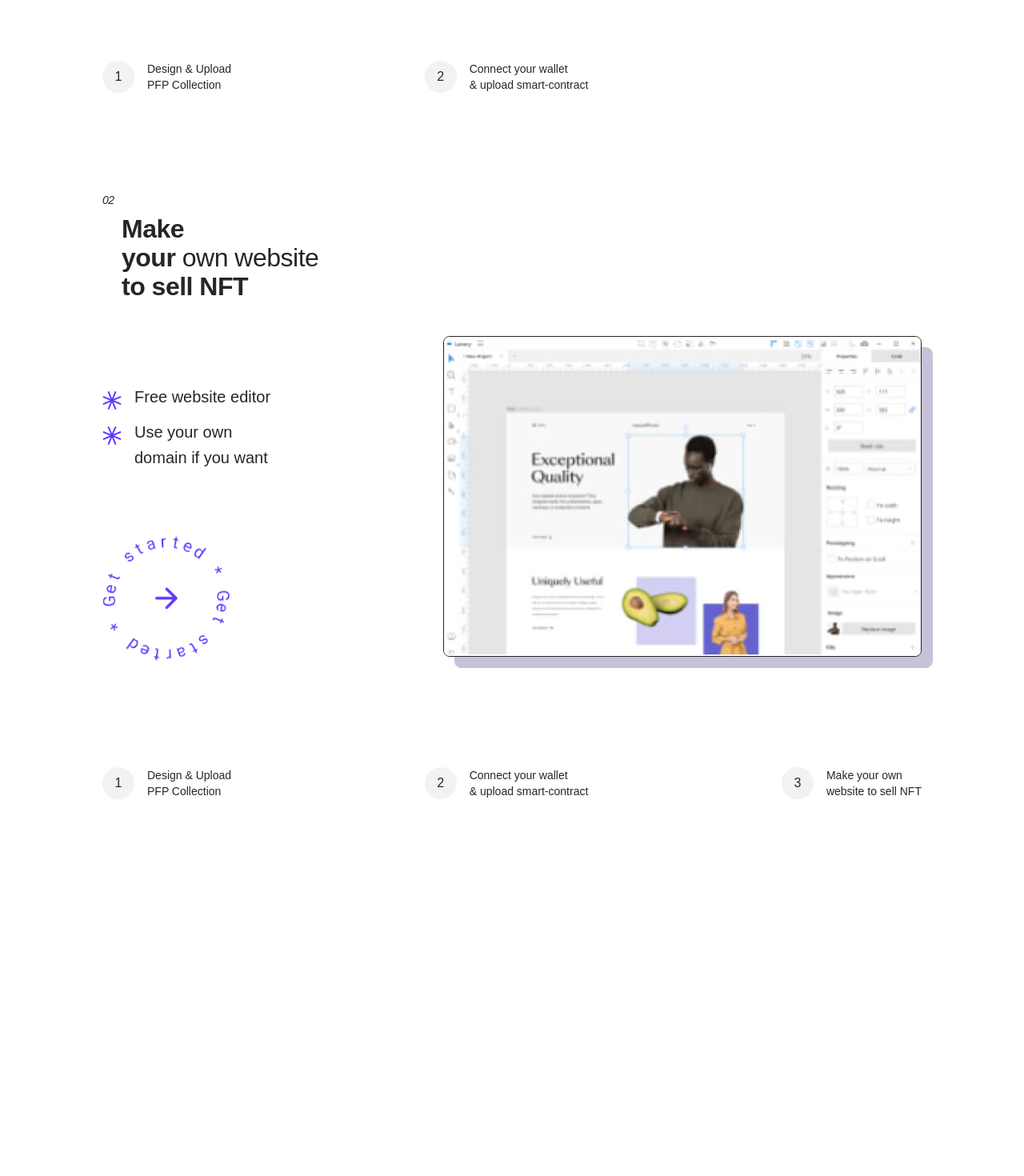
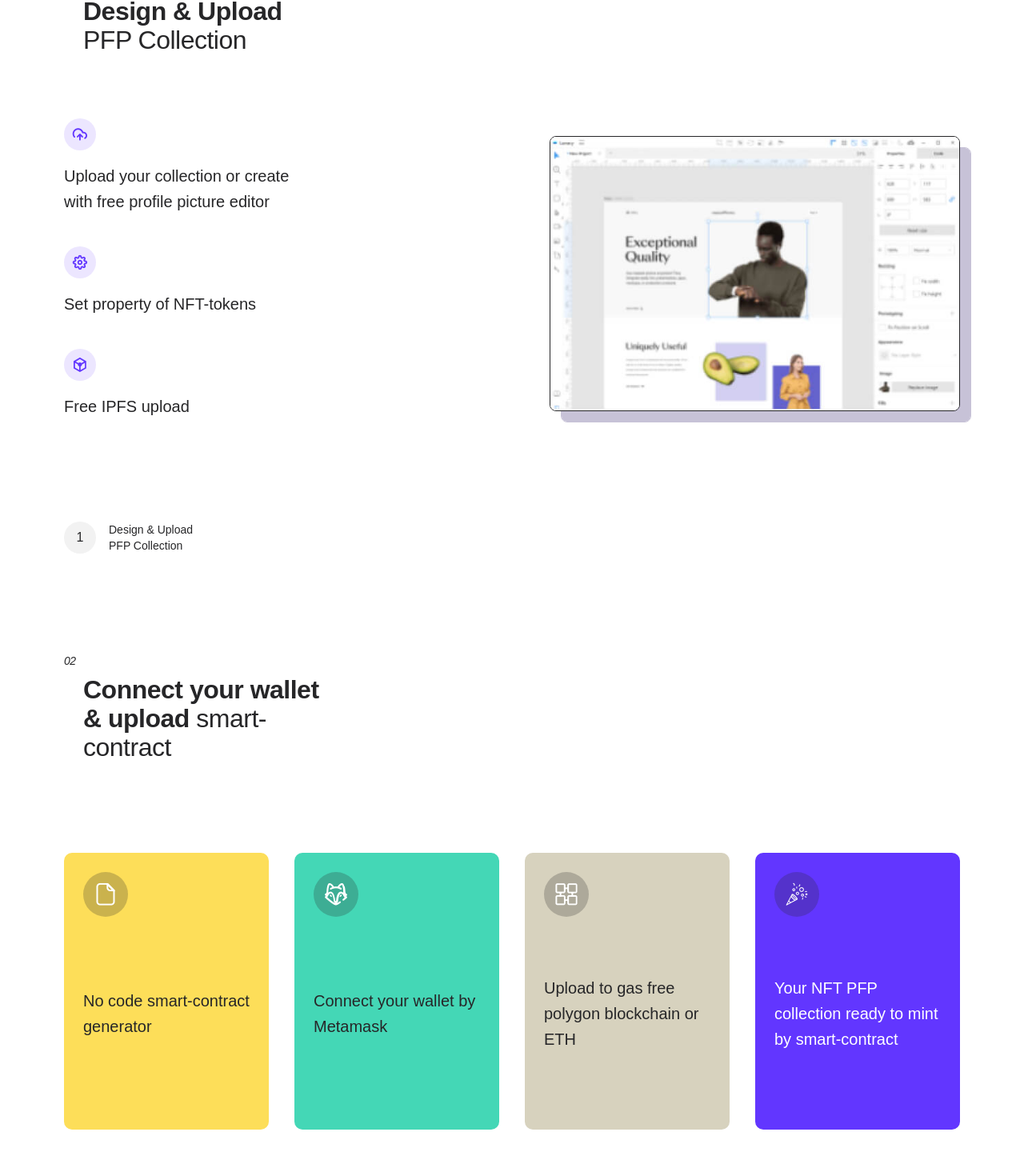
Before and after one commit to IlyaDeveloper/pff-station.front, a React (Vite) app: page / in a window 1280 px wide. Shown: the part 908-2378 px from the top of the page at 80% size. Built offline with nearby package versions, Linux system fonts and the light colour scheme.

Commit message:
Added card

```diff
--- /dev/null
+++ b/src/app/components/card/card.component.scss
@@ -0,0 +1,100 @@
+@import "./../../../scss/core/core";
+
+.card {
+  display: flex;
+  flex-flow: column;
+
+  width: 100%;
+  min-width: rem(256);
+  min-height: rem(346);
+
+  padding: $contentGutterX2;
+
+  background: $tertiary;
+  box-shadow: 0 0 0 0 $primary-light;
+
+  border-radius: rem(10);
+
+  transform: scale(1) translate(0, rem(10));
+  transition: .6s cubic-bezier(.17, .67, .46, .79);
+  transition-property: transform, box-shadow, background-color;
+  transform-origin: bottom left;
+
+  cursor: crosshair;
+  user-select: none;
+
+  &__icon {
+    display: inline-flex;
+    align-items: center;
+    justify-content: center;
+
+    width: rem(56);
+    height: rem(56);
+
+    color: $light;
+
+    font-size: rem(28);
+
+    border-radius: 50%;
+    background-color: var(--cl-dark24);
+
+    &:before {
+      animation: card-icon-animation 2.5s linear 0s infinite both;
+      animation-play-state: var(--card-icon-animation-state, paused);
+    }
+  }
+
+  &__text {
+    margin: auto;
+
+    font-weight: 500;
+    font-size: rem(20);
+    line-height: rem(32);
+
+    transform: var(--card-text-transform, none);
+    transition: transform .6s cubic-bezier(.17, .67, .46, .79);
+  }
+
+  &.--second {
+    background-color: $secondary;
+  }
+
+  &.--tertiary {
+    background-color: $fourth;
+  }
+
+  &.--fourth {
+    color: $light;
+    background-color: $primary;
+  }
+
+  @include only-mouse {
+    &:hover {
+      position: relative;
+      z-index: 1;
+      --card-icon-animation-state: start;
+      --card-text-transform: scale(0.9) translate(#{rem(-10), rem(11)});
+
+      transform: scale(1.1) translate(0, rem(10));
+      box-shadow: rem(12) rem(12) 0 0 $primary-light;
+    }
+
+    &:not(:hover) {
+      --card-icon-animation-scale: none !important;
+    }
+  }
+}
+
+@include keyframes(card-icon-animation) {
+  0% {
+    transform: var(--card-icon-animation-scale, scaleX(1));
+  }
+
+  50% {
+    transform: var(--card-icon-animation-scale, scaleX(-1));
+  }
+
+  100% {
+    transform: var(--card-icon-animation-scale, scaleX(1));
+  }
+}
--- /dev/null
+++ b/src/app/components/card/card.component.tsx
@@ -0,0 +1,24 @@
+import {Component} from "react";
+import './card.component.scss'
+
+interface CardProps {
+    children?: React.ReactNode;
+    hostClass?: string,
+    iconClass?: string,
+}
+
+class CardComponent extends Component<CardProps> {
+    render() {
+        return (
+            <article className={'card ' + this.props.hostClass}>
+                <div className={'card__icon ' + this.props.iconClass}></div>
+
+                <p className="card__text">
+                    {this.props.children}
+                </p>
+            </article>
+        );
+    }
+}
+
+export default CardComponent
--- a/src/app/components/common/header/header.component.scss
+++ b/src/app/components/common/header/header.component.scss
@@ -34,9 +34,9 @@
 
     &:before {
       position: absolute;
+      right: var(--container-gutter);
+      left: var(--container-gutter);
       bottom: 0;
-
-      margin: 0 var(--container-gutter);
 
       content: '';
 
--- a/src/app/pages/home/components/connect-your-wallet/connect-your-wallet.component.scss
+++ b/src/app/pages/home/components/connect-your-wallet/connect-your-wallet.component.scss
@@ -1,5 +1,18 @@
 @import "../../../../../scss/core/core";
 
 .connect-your-wallet {
+  @extend %section;
 
+  &__list {
+    display: grid;
+    grid-template-columns: repeat(auto-fit, minmax(rem(236), 1fr));
+    align-items: stretch;
+    justify-content: space-between;
+    flex-flow: row wrap;
+    grid-gap: rem(32);
+
+    width: 100%;
+
+    margin: rem(80) 0;
+  }
 }
--- a/src/app/pages/home/components/connect-your-wallet/connect-your-wallet.component.tsx
+++ b/src/app/pages/home/components/connect-your-wallet/connect-your-wallet.component.tsx
@@ -1,8 +1,55 @@
 import './connect-your-wallet.component.scss'
+import HeadingComponent from "../../../../components/ui/heading/heading.component";
+import CardComponent from "../../../../components/card/card.component";
+
+const CONNECT_YOUR_WALLET_CARDS = [
+    {
+        caption: 'No code smart-contract generator',
+        stateClass: '',
+        iconClass: 'pfi-file'
+    },
+    {
+        caption: 'Connect your wallet by Metamask',
+        stateClass: '--second',
+        iconClass: 'pfi-fox'
+    },
+    {
+        caption: 'Upload to gas free polygon blockchain or ETH',
+        stateClass: '--tertiary',
+        iconClass: 'pfi-group'
+    },
+    {
+        caption: 'Your NFT PFP collection ready to mint by smart-contract',
+        stateClass: '--fourth',
+        iconClass: 'pfi-collection'
+    },
+]
 
 const ConnectYourWalletComponent = () => {
     return (
-        <section></section>
+        <section className="connect-your-wallet">
+            <div className="container">
+                <HeadingComponent hostClass={'--counter'} headingLevel={2} steps={2}>
+                    Connect your wallet<br/>
+                    & upload<span> smart-<br/>contract</span>
+                </HeadingComponent>
+
+                <div className="connect-your-wallet__list">
+
+                    {
+                        CONNECT_YOUR_WALLET_CARDS.map((item) => {
+                            return (
+                                <CardComponent
+                                    hostClass={item.stateClass}
+                                    children={item.caption}
+                                    iconClass={item.iconClass}/>
+                            )
+                        })
+                    }
+
+                </div>
+            </div>
+        </section>
     );
 }
 
--- a/src/app/pages/home/components/design-upload/design-upload.component.scss
+++ b/src/app/pages/home/components/design-upload/design-upload.component.scss
@@ -1,5 +1,85 @@
 @import "../../../../../scss/core/core";
 
 .design-upload {
+  @extend %section;
+  --container-gap: #{rem(40)};
+  --container-block: grid;
+
+  &__items {
+    display: grid;
+    gap: rem(40);
+
+    max-width: rem(310);
+
+    margin: $contentGutter 0 auto;
+  }
+
+  &__item {
+    display: inline-grid;
+    gap: $contentGutter;
+
+    font-weight: 500;
+    font-size: rem(20);
+    line-height: rem(32);
+
+    &.--cloud, &.--property, &.--box {
+      &:before {
+        display: inline-flex;
+        place-content: center center;
+        align-items: center;
+
+        width: rem(40);
+        height: rem(40);
+
+        color: $primary;
+
+        @include pseudo-icon($pfi-cloud, 18.33);
+
+        border-radius: 50%;
+        background-color: rgba(#6236FF, 0.12);
+      }
+
+      &.--property {
+        &:before {
+          content: $pfi-option !important;
+        }
+      }
+
+      &.--box {
+        &:before {
+          content: $pfi-box !important;
+        }
+      }
+    }
+  }
+
+  &__right {
+    max-width: rem(513);
+
+    margin: auto 0 rem(10) auto;
+  }
+
+  @include min-wide(phonesLg) {
+    .container {
+      grid-auto-columns: 1fr 2fr;
+    }
+
+    &__right {
+      grid-column: 2;
+      grid-row: 1/3;
+    }
+  }
+
+
+  @include max-wide(phonesLg) {
+    &__items {
+      order: 2;
+    }
+
+    &__right {
+      order: 1;
+    }
+
+  }
 
 }
--- a/src/app/pages/home/components/design-upload/design-upload.component.tsx
+++ b/src/app/pages/home/components/design-upload/design-upload.component.tsx
@@ -1,11 +1,29 @@
 import './design-upload.component.scss';
+import HeadingComponent from "../../../../components/ui/heading/heading.component";
+import PictureWrapComponent from "../../../../components/picture-wrap/picture-wrap.component";
 // import HeadingComponent from "../../../../components/ui/heading/heading.component";
 
 const DesignUploadComponent = () => {
     return (
-        <section className={'design-upload'}>
+        <section className="design-upload">
             <div className="container">
-                {/*<HeadingComponent TagName={'h2'} hostClass={'--h2'}></HeadingComponent>*/}
+                <HeadingComponent hostClass={'--counter'} headingLevel={2} steps={1}>
+                    Design & Upload<br/>
+                    <span>PFP Collection</span>
+                </HeadingComponent>
+
+                <div className="design-upload__items">
+                    <mark className="design-upload__item --cloud">
+                        Upload your collection or create with free profile picture editor
+                    </mark>
+                    <mark className="design-upload__item --property">Set property of NFT-tokens</mark>
+                    <mark className="design-upload__item --box">Free IPFS upload</mark>
+                </div>
+
+
+                <div className="design-upload__right">
+                    <PictureWrapComponent/>
+                </div>
             </div>
         </section>
     )
--- a/src/app/pages/home/components/own-website/own-website.component.scss
+++ b/src/app/pages/home/components/own-website/own-website.component.scss
@@ -3,10 +3,8 @@
 .own-website {
   @extend %section;
 
-  .container {
-    --container-block: grid;
-    grid-auto-columns: 1fr max-content;
-  }
+  overflow: hidden;
+
 
   &__list {
     max-width: rem(216);
@@ -42,8 +40,45 @@
 
   &__right {
     grid-column: 2;
-    grid-row: 1/4;
+    //grid-row: 1/4;
 
     margin: auto 0 rem(10) auto;
   }
+
+  @include min-wide(phonesLg) {
+    .container {
+      display: grid;
+      grid-auto-columns: 1fr 2fr;
+    }
+  }
+
+  @include max-wide(phonesLg) {
+    --container-position: relative;
+
+    .own-website__right {
+      position: absolute;
+      right: -50%;
+      bottom: 0;
+      z-index: -1;
+
+      &:before {
+        position: absolute;
+        top: rem(-20);
+        left: rem(-20);
+        right: 0;
+        bottom: rem(-20);;
+        z-index: 1;
+
+        content: '';
+
+        background: linear-gradient(90deg, rgba(255,255,255,1) -5%, rgba(255, 255, 255, 0) 100%);
+      }
+    }
+  }
+
+  @include max-wide(phones) {
+    .own-website__right:before {
+      background: linear-gradient(90deg, rgba(255, 255, 255, 1) 25%, rgba(255, 255, 255, 0) 100%);
+    }
+  }
 }
--- a/src/app/pages/home/components/own-website/own-website.component.tsx
+++ b/src/app/pages/home/components/own-website/own-website.component.tsx
@@ -5,15 +5,14 @@ import GetStartedComponent from "../../../../components/get-started/get-started.
 
 const OwnWebsiteComponent = () => {
     return (
-        <section className={'own-website'}>
+        <section className='own-website'>
             <div className="container">
-                <div className="">
-                    <HeadingComponent hostClass={'--counter'} headingLevel={2} steps={2}>
+                <div className="own-website__left">
+                    <HeadingComponent hostClass={'--counter'} headingLevel={2} steps={3}>
                         Make<br/>
                         your <span>own website</span><br/>
                         to sell NFT
                     </HeadingComponent>
-                </div>
 
                     <ul className="own-website__list">
                         <li>Free website editor</li>
@@ -21,6 +20,7 @@ const OwnWebsiteComponent = () => {
                     </ul>
 
                     <GetStartedComponent/>
+                </div>
 
                 <div className='own-website__right'>
                     <PictureWrapComponent/>
--- a/src/scss/core/_fonts.scss
+++ b/src/scss/core/_fonts.scss
@@ -1,6 +1,6 @@
 @font-face {
   font-family: $font-family-primary;
-  src: local(#{'Rota'}), url('#{$font-path-rota}Rota-MediumItalic.woff2') format('woff2'),
+  src: url('#{$font-path-rota}Rota-MediumItalic.woff2') format('woff2'),
   url('#{$font-path-rota}Rota-MediumItalic.woff') format('woff');
   font-weight: 500;
   font-style: italic;
@@ -9,7 +9,7 @@
 
 @font-face {
   font-family: $font-family-primary;
-  src: local(#{'Rota'}), url('#{$font-path-rota}Rota-Medium.woff2') format('woff2'),
+  src: url('#{$font-path-rota}Rota-Medium.woff2') format('woff2'),
   url('#{$font-path-rota}Rota-Medium.woff') format('woff');
   font-weight: 500;
   font-style: normal;
@@ -18,7 +18,7 @@
 
 @font-face {
   font-family: $font-family-primary;
-  src: local(#{'Rota'}), url('#{$font-path-rota}Rota-SemiBoldItalic.woff2') format('woff2'),
+  src: url('#{$font-path-rota}Rota-SemiBoldItalic.woff2') format('woff2'),
   url('#{$font-path-rota}Rota-SemiBoldItalic.woff') format('woff');
   font-weight: 600;
   font-style: italic;
@@ -27,7 +27,7 @@
 
 @font-face {
   font-family: $font-family-primary;
-  src: local(#{'Rota'}), url('#{$font-path-rota}Rota-Regular.woff2') format('woff2'),
+  src: url('#{$font-path-rota}Rota-Regular.woff2') format('woff2'),
   url('#{$font-path-rota}Rota-Regular.woff') format('woff');
   font-weight: normal;
   font-style: normal;
@@ -36,7 +36,7 @@
 
 @font-face {
   font-family: $font-family-primary;
-  src: local(#{'Rota'}), url('#{$font-path-rota}Rota-ThinItalic.woff2') format('woff2'),
+  src: url('#{$font-path-rota}Rota-ThinItalic.woff2') format('woff2'),
   url('#{$font-path-rota}Rota-ThinItalic.woff') format('woff');
   font-weight: 100;
   font-style: italic;
@@ -45,7 +45,7 @@
 
 @font-face {
   font-family: $font-family-primary;
-  src: local(#{'Rota'}), url('#{$font-path-rota}Rota-Thin.woff2') format('woff2'),
+  src: url('#{$font-path-rota}Rota-Thin.woff2') format('woff2'),
   url('#{$font-path-rota}Rota-Thin.woff') format('woff');
   font-weight: 100;
   font-style: normal;
@@ -54,7 +54,7 @@
 
 @font-face {
   font-family: $font-family-primary;
-  src: local(#{'Rota'}), url('#{$font-path-rota}Rota-SemiBold.woff2') format('woff2'),
+  src: url('#{$font-path-rota}Rota-SemiBold.woff2') format('woff2'),
   url('#{$font-path-rota}Rota-SemiBold.woff') format('woff');
   font-weight: 600;
   font-style: normal;
@@ -63,7 +63,7 @@
 
 @font-face {
   font-family: $font-family-primary;
-  src: local(#{'Rota'}), url('#{$font-path-rota}Rota-LightItalic.woff2') format('woff2'),
+  src: url('#{$font-path-rota}Rota-LightItalic.woff2') format('woff2'),
   url('#{$font-path-rota}Rota-LightItalic.woff') format('woff');
   font-weight: 300;
   font-style: italic;
@@ -72,7 +72,7 @@
 
 @font-face {
   font-family: $font-family-primary;
-  src: local(#{'Rota'}), url('#{$font-path-rota}Rota-ExtraBold.woff2') format('woff2'),
+  src: url('#{$font-path-rota}Rota-ExtraBold.woff2') format('woff2'),
   url('#{$font-path-rota}Rota-ExtraBold.woff') format('woff');
   font-weight: bold;
   font-style: normal;
@@ -81,7 +81,7 @@
 
 @font-face {
   font-family: $font-family-primary;
-  src: local(#{'Rota'}), url('#{$font-path-rota}Rota-ExtraLight.woff2') format('woff2'),
+  src: url('#{$font-path-rota}Rota-ExtraLight.woff2') format('woff2'),
   url('#{$font-path-rota}Rota-ExtraLight.woff') format('woff');
   font-weight: 200;
   font-style: normal;
@@ -90,7 +90,7 @@
 
 @font-face {
   font-family: $font-family-primary;
-  src: local(#{'Rota'}), url('#{$font-path-rota}Rota-ExtraBlackItalic.woff2') format('woff2'),
+  src: url('#{$font-path-rota}Rota-ExtraBlackItalic.woff2') format('woff2'),
   url('#{$font-path-rota}Rota-ExtraBlackItalic.woff') format('woff');
   font-weight: 900;
   font-style: italic;
@@ -99,7 +99,7 @@
 
 @font-face {
   font-family: $font-family-primary;
-  src: local(#{'Rota'}), url('#{$font-path-rota}Rota-Black.woff2') format('woff2'),
+  src: url('#{$font-path-rota}Rota-Black.woff2') format('woff2'),
   url('#{$font-path-rota}Rota-Black.woff') format('woff');
   font-weight: 900;
   font-style: normal;
@@ -108,7 +108,7 @@
 
 @font-face {
   font-family: $font-family-primary;
-  src: local(#{'Rota'}), url('#{$font-path-rota}Rota-Bold.woff2') format('woff2'),
+  src: url('#{$font-path-rota}Rota-Bold.woff2') format('woff2'),
   url('#{$font-path-rota}Rota-Bold.woff') format('woff');
   font-weight: bold;
   font-style: normal;
@@ -117,7 +117,7 @@
 
 @font-face {
   font-family: $font-family-primary;
-  src: local(#{'Rota'}), url('#{$font-path-rota}Rota-ExtraBoldItalic.woff2') format('woff2'),
+  src: url('#{$font-path-rota}Rota-ExtraBoldItalic.woff2') format('woff2'),
   url('#{$font-path-rota}Rota-ExtraBoldItalic.woff') format('woff');
   font-weight: bold;
   font-style: italic;
@@ -126,7 +126,7 @@
 
 @font-face {
   font-family: $font-family-primary;
-  src: local(#{'Rota'}), url('#{$font-path-rota}Rota-Light.woff2') format('woff2'),
+  src: url('#{$font-path-rota}Rota-Light.woff2') format('woff2'),
   url('#{$font-path-rota}Rota-Light.woff') format('woff');
   font-weight: 300;
   font-style: normal;
@@ -135,7 +135,7 @@
 
 @font-face {
   font-family: $font-family-primary;
-  src: local(#{'Rota'}), url('#{$font-path-rota}Rota-BlackItalic.woff2') format('woff2'),
+  src: url('#{$font-path-rota}Rota-BlackItalic.woff2') format('woff2'),
   url('#{$font-path-rota}Rota-BlackItalic.woff') format('woff');
   font-weight: 900;
   font-style: italic;
@@ -144,7 +144,7 @@
 
 @font-face {
   font-family: $font-family-primary;
-  src: local(#{'Rota'}), url('#{$font-path-rota}Rota-BoldItalic.woff2') format('woff2'),
+  src: url('#{$font-path-rota}Rota-BoldItalic.woff2') format('woff2'),
   url('#{$font-path-rota}Rota-BoldItalic.woff') format('woff');
   font-weight: bold;
   font-style: italic;
@@ -153,7 +153,7 @@
 
 @font-face {
   font-family: $font-family-primary;
-  src: local(#{'Rota'}), url('#{$font-path-rota}Rota-ExtraLightItalic.woff2') format('woff2'),
+  src: url('#{$font-path-rota}Rota-ExtraLightItalic.woff2') format('woff2'),
   url('#{$font-path-rota}Rota-ExtraLightItalic.woff') format('woff');
   font-weight: 200;
   font-style: italic;
@@ -162,7 +162,7 @@
 
 @font-face {
   font-family: $font-family-primary;
-  src: local(#{'Rota'}), url('#{$font-path-rota}Rota-ExtraBlack.woff2') format('woff2'),
+  src: url('#{$font-path-rota}Rota-ExtraBlack.woff2') format('woff2'),
   url('#{$font-path-rota}Rota-ExtraBlack.woff') format('woff');
   font-weight: 900;
   font-style: normal;
@@ -171,7 +171,7 @@
 
 @font-face {
   font-family: $font-family-primary;
-  src: local(#{'Rota'}), url('#{$font-path-rota}Rota-Italic.woff2') format('woff2'),
+  src: url('#{$font-path-rota}Rota-Italic.woff2') format('woff2'),
   url('#{$font-path-rota}Rota-Italic.woff') format('woff');
   font-weight: normal;
   font-style: italic;
--- a/src/scss/core/_vars.scss
+++ b/src/scss/core/_vars.scss
@@ -18,7 +18,7 @@ $wideScreens: (
 );
 
 $customContainer: true;
-$containerLimit: #{rem(screens(desktopSm)) +rem(48)};
+$containerLimit: #{rem(1120) + rem(48)};
 $containerOffset: calc(var(--container-gutter) * -1);
 $contentGutter: rem(16) !default;
 $contentGutterX2: rem(24) !default;
@@ -36,6 +36,7 @@ $themes-map: (
         light: #ffffff,
         ligh-gray: #F2F2F2,
         dark: #262628,
+        dark24: rgba(#262628, 0.24),
         base: var(--cl-dark),
         border: #dddddd,
       //error: #ff5656,
```
Lines whose indentation alone changed are shown as unchanged.
